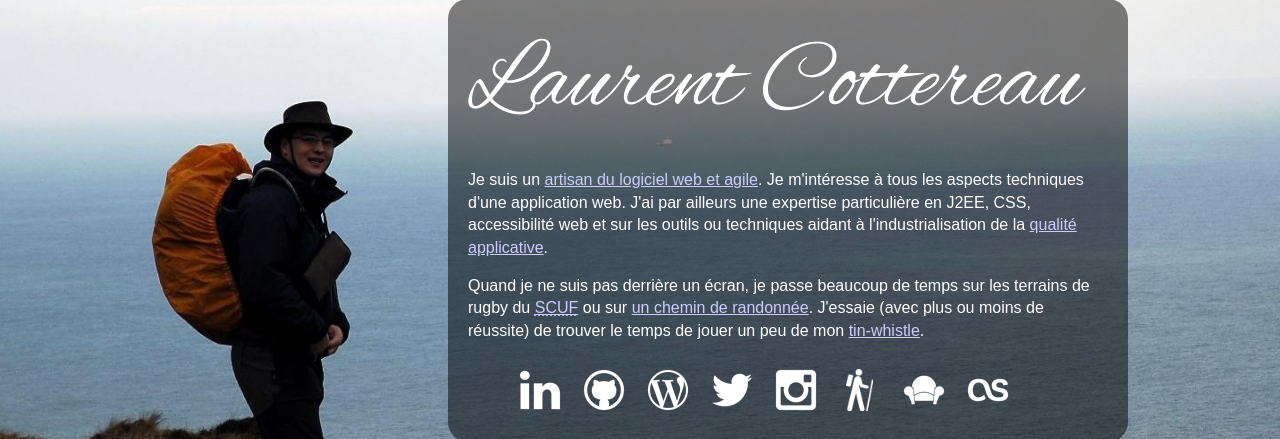
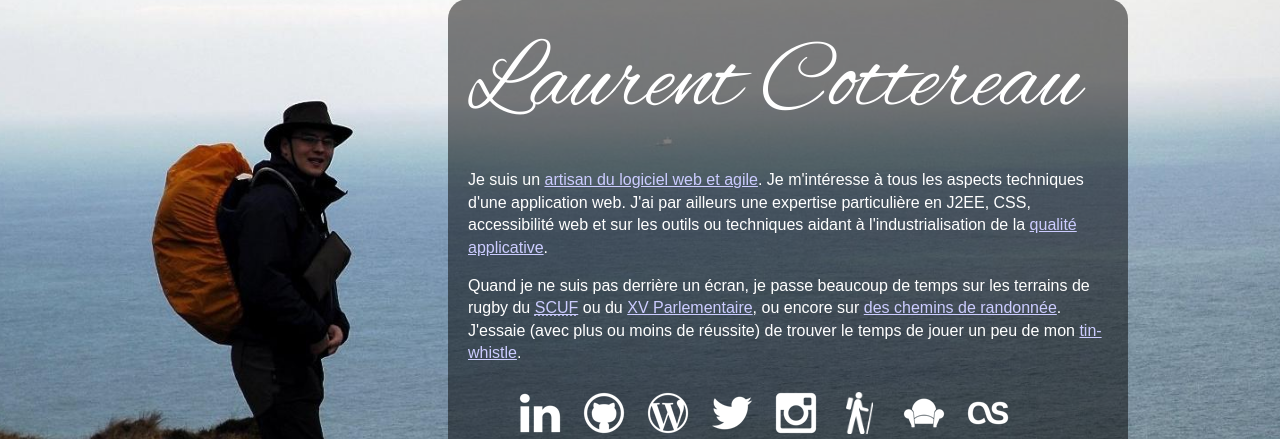
Before and after one commit to pgueguin/net.gueguin.pierre, a PHP site: the page made by index.php in a window 1280 px wide. Shown: the part 33-472 px from the top of the page. Run offline with PHP 8.4, Linux system fonts and the light colour scheme; some libraries are stand-ins or nearby versions.

Commit message:
petits changements sur la description de la vie perso

```diff
--- a/index.php
+++ b/index.php
@@ -42,8 +42,9 @@
 
                   <p>
                     Quand je ne suis pas derrière un écran, je passe beaucoup de temps sur les terrains de rugby du
-                    <a href="http://scufrugby.over-blog.com/"><acronym title="Sporting Club Universitaire de France">SCUF</acronym></a> ou sur
-                    <a hreflang="en" href="http://www.shareyouradventure.com/user/profile/lcottereau">un chemin de randonnée</a>. J'essaie (avec plus ou moins de réussite)
+                    <a href="http://scufrugby.over-blog.com/"><acronym title="Sporting Club Universitaire de France">SCUF</acronym></a> ou du
+		    <a href="http://www.xvparlementaire.fr">XV Parlementaire</a>, ou encore sur
+                    <a hreflang="en" href="http://www.shareyouradventure.com/user/profile/lcottereau">des chemins de randonnée</a>. J'essaie (avec plus ou moins de réussite)
                     de trouver le temps de jouer un peu de mon <a href="http://www.association-irlandaise.org/">tin-whistle</a>.
                   </p>
                 </article>
```
